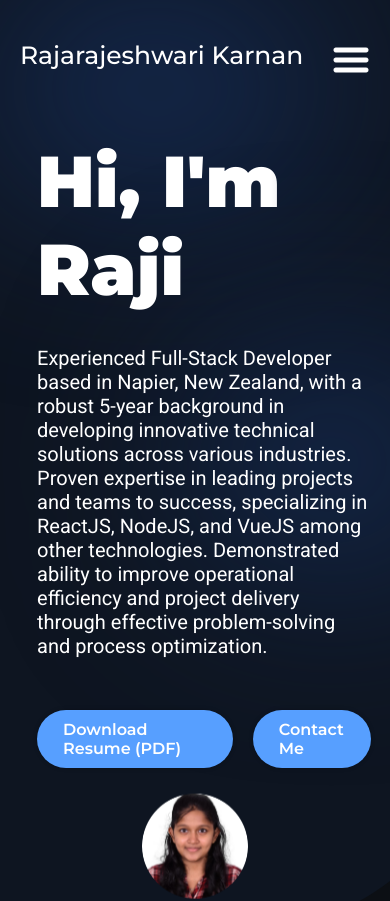
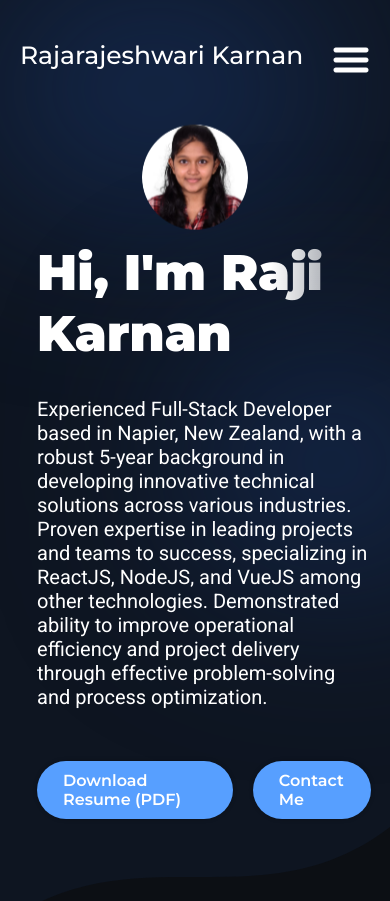
Before and after one commit to rajikarnan/Raji_Portfolio, a React (Vite) app: page / in a window 390 px wide. Shown: the top 901 px of the page. Built offline with nearby package versions, Linux system fonts and the light colour scheme.

Commit message:
bug fixes

```diff
--- a/src/components/Dev/Dev.jsx
+++ b/src/components/Dev/Dev.jsx
@@ -13,7 +13,7 @@ export const Dev = () => {
       />
 
       <div className={styles.content}>
-        <h1 className={styles.title}>Hi, I'm Raji</h1>
+        <h1 className={styles.title}>Hi, I'm Raji Karnan</h1>
         <p className={styles.description}>
           Experienced Full-Stack Developer based in Napier, New Zealand, with a
           robust 5-year background in developing innovative technical solutions
--- a/src/components/Dev/Dev.module.css
+++ b/src/components/Dev/Dev.module.css
@@ -114,10 +114,15 @@
 
 @media screen and (max-width: 830px) {
   .container {
-    flex-direction: column-reverse;
+    flex-direction: column;
   }
 
   .content {
     align-items: center;
   }
+
+  .title {
+    width: 100%;
+    font-size: 50px;
+  }
 }
--- a/src/components/Projects/ProjectCard.jsx
+++ b/src/components/Projects/ProjectCard.jsx
@@ -24,11 +24,14 @@ export const ProjectCard = ({
           );
         })}
       </ul>
-      <div className={styles.links}>
-        <a href={source} target="_blank" className={styles.link}>
-          Source
-        </a>
-      </div>
+
+      {source && (
+        <div className={styles.links}>
+          <a href={source} target="_blank" className={styles.link}>
+            Source
+          </a>
+        </div>
+      )}
     </div>
   );
 };
--- a/src/components/Projects/ProjectCard.module.css
+++ b/src/components/Projects/ProjectCard.module.css
@@ -66,3 +66,9 @@
   width: 90%;
   text-align: center;
 }
+
+@media screen and (max-width: 830px) {
+  .container {
+    height: fit-content;
+  }
+}
--- a/src/components/Work_history/Work_history.jsx
+++ b/src/components/Work_history/Work_history.jsx
@@ -8,7 +8,7 @@ import { getImageUrl } from "../../utils";
 export const Work_history = () => {
   return (
     <section className={styles.container} id="work_history">
-      <h2 className={styles.title}>Work History</h2>
+      <h2 className={styles.title}>Skills & Work History</h2>
       <div className={styles.content}>
         <div className={styles.skills}>
           {skills.map((skill, id) => {
--- a/src/data/projects.json
+++ b/src/data/projects.json
@@ -4,7 +4,7 @@
     "imageSrc": "projects/portfolio.png",
     "description": "Nothing much, you are looking at it right now. A portfolio website to showcase my work and skills.",
     "skills": ["React", "HTML", "CSS"],
-    "source": "https://github.com/rajikarnan/MyPortfolio"
+    "source": "https://github.com/rajikarnan/Raji_Portfolio"
   },
   {
     "title": "NoteVault - website",
@@ -25,7 +25,6 @@
     "imageSrc": "projects/vclassroom.png",
     "description": "An Learning platform that schools or colleges can administer to teach online. Includes feature to upload notes, conduct exams/tests, upload and evaluate assignments, view exam and assignment results, access to books online, and conduct online classes. Separate logins for Students and staff.",
     "skills": ["React", "Node"],
-    "demo": "https://www.example.com",
     "source": "https://www.github.com"
   },
   {
```
